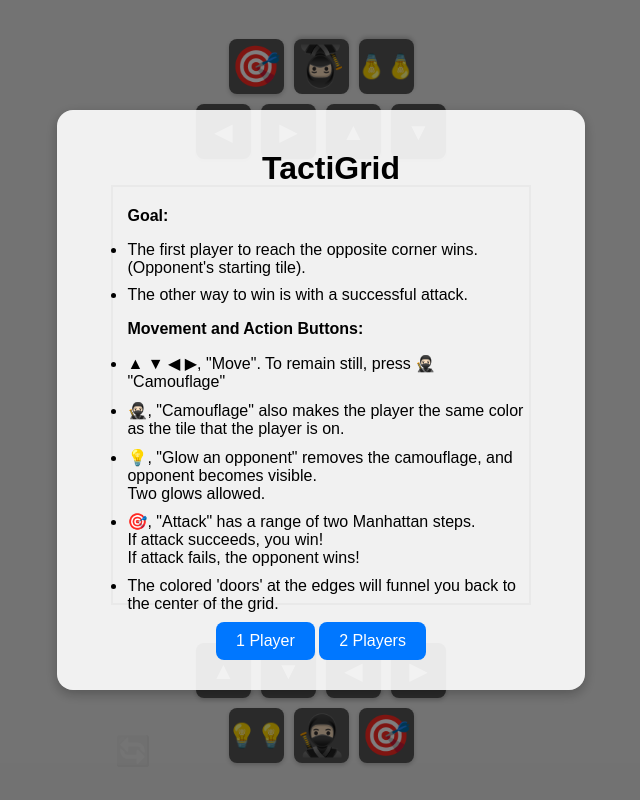
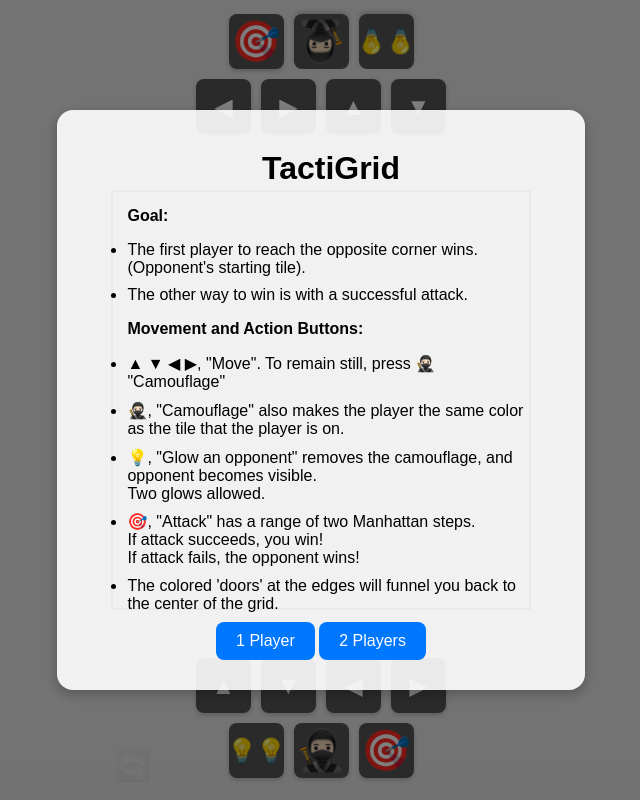
Before and after one commit to markmcla74/TactiGrid, a website: page index.html in a window 1280 px wide. Shown: the whole page, without its empty margins (319-959 px from the left). Drawn offline with Linux system fonts and the light colour scheme.

Commit message:
Add files via upload

```diff
--- a/index.html
+++ b/index.html
@@ -40,6 +40,8 @@
     <div class="row">
            <button id="btn-p2-left">◀</button> <button id="btn-p2-right">▶</button> <button id="btn-p2-up">▲</button> <button id="btn-p2-down">▼</button>
         </div>
+         <div class="row"> <p> </p>
+         </div>
     </div>
     </div>
     <div class="grid" id="game"></div><!-- Reset button -->
@@ -47,7 +49,7 @@
       <!-- Left: Movement D-pad -->
       <div class="controls-section dpad">
         <div class="row">
-
+             <p> </p>
         </div>
         <div class="row">
            <button id="btn-p1-up">▲</button> <button id="btn-p1-down">▼</button> <button id="btn-p1-left">◀</button> <button id="btn-p1-right">▶</button>
--- a/style-TactiGrid.css
+++ b/style-TactiGrid.css
@@ -25,8 +25,8 @@ body {
   display: flex;
   flex-direction: column;
   align-items: center;
-  justify-content: center;
-  gap: 16px; /* 🚀 Expanded parent container gap for a roomier mobile feel */
+  justify-content: center; /* 👈 Pulled elements together */
+  gap: 4px; /* 👈 Controls distance between top controls, grid, and bottom controls */
   max-width: 600px; /* desktop/tablet */
   margin: 0 auto;
   padding: 8px;
@@ -71,7 +71,7 @@ ul {
   justify-content: center;
   align-items: center;
   gap: 0.75rem;
-  margin-bottom: 12px; /* 🎯 Direct 12px spacing above the grid */
+  margin-bottom: 2px; /* 👈 Minimal gap above the grid */
   margin-top: 0;
 }
 
@@ -212,7 +212,7 @@ background: #005fcc;
   flex-direction: column;
   align-items: center;
   width: var(--grid-width, 420px);
-  margin: 12px auto 0 auto; /* 🎯 Direct 12px spacing below the grid */
+  margin: 2px auto 0 auto; /* 👈 Minimal gap below the grid */
   padding-bottom: 10px;
 }
 
```
